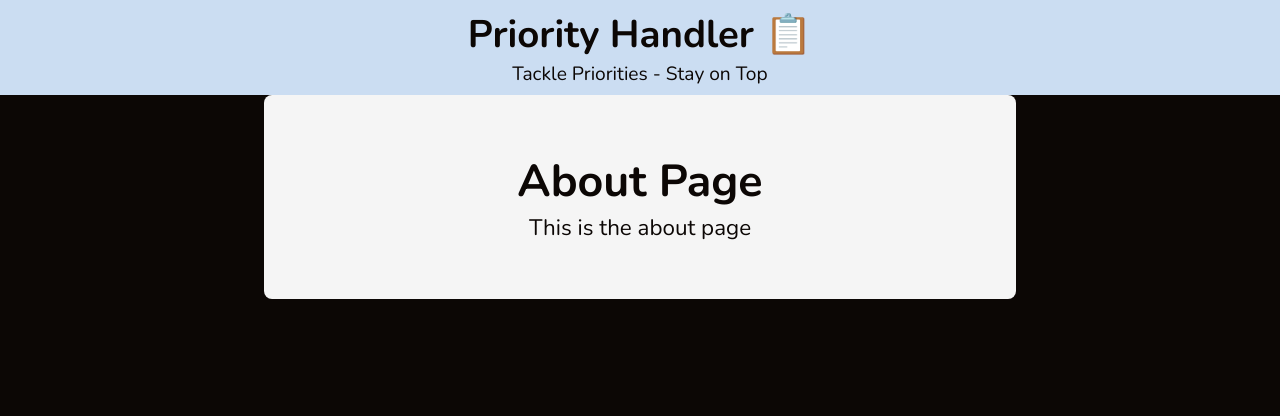
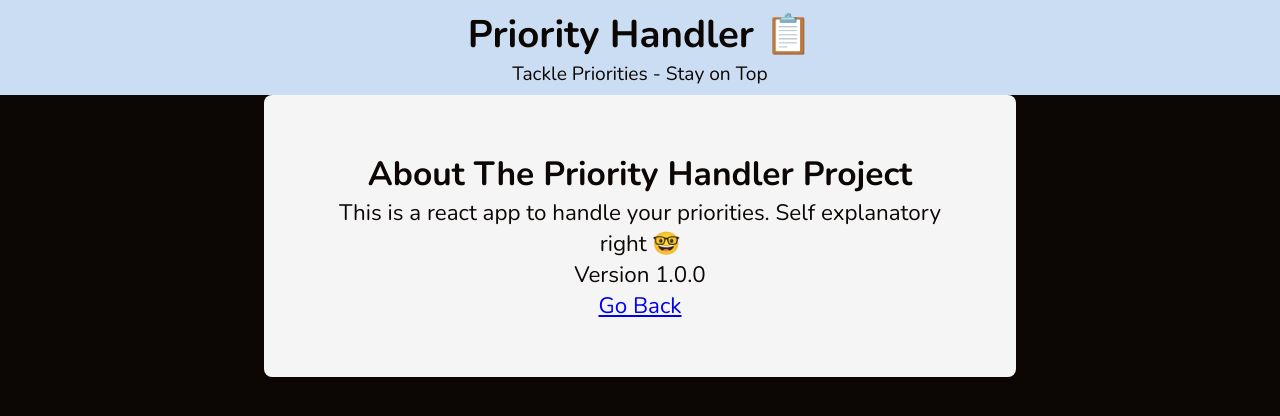
Before and after one commit to Koigor97/react, a React (Create React App) app in the folder priority-handler/: page /about in a window 1280 px wide. Shown: the top 416 px of the page. Built offline with nearby package versions, Linux system fonts and the light colour scheme.

Commit message:
modify aboutPage component

```diff
--- a/priority-handler/src/components/pages/AboutPage.jsx
+++ b/priority-handler/src/components/pages/AboutPage.jsx
@@ -1,11 +1,21 @@
+import { Link } from "react-router-dom";
 import Card from "../shared/Card";
 
 function AboutPage() {
   return (
-    <Card styles={{ marginTop: "1rem" }}>
-      <h1>About Page</h1>
-      <p>This is the about page</p>
-    </Card>
+    <div className="about-card">
+      <Card>
+        <h2>About The Priority Handler Project</h2>
+        <p>
+          This is a react app to handle your priorities. Self explanatory right
+          🤓 <br />
+          Version 1.0.0
+        </p>
+        <p>
+          <Link to="/">Go Back</Link>
+        </p>
+      </Card>
+    </div>
   );
 }
 
```
